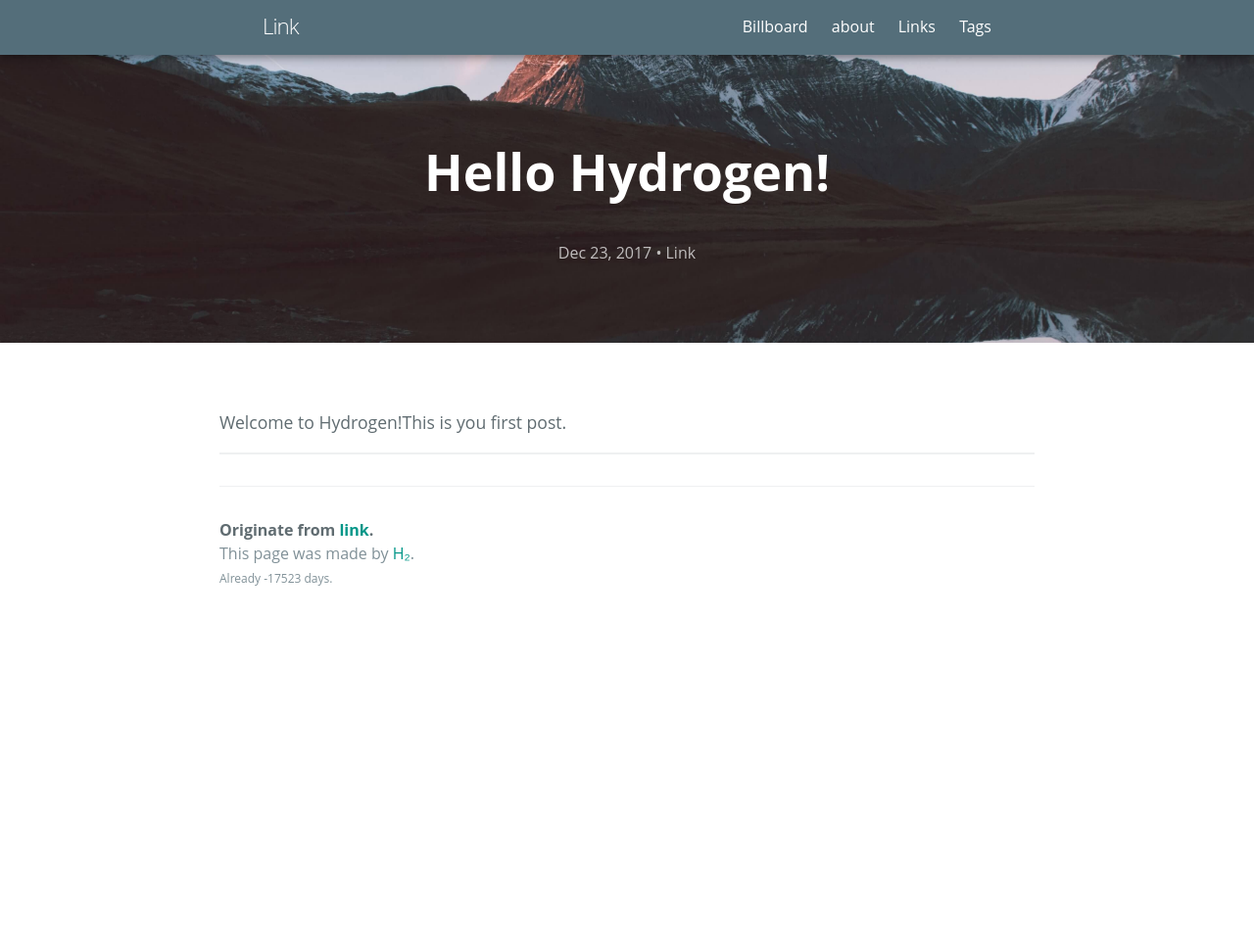
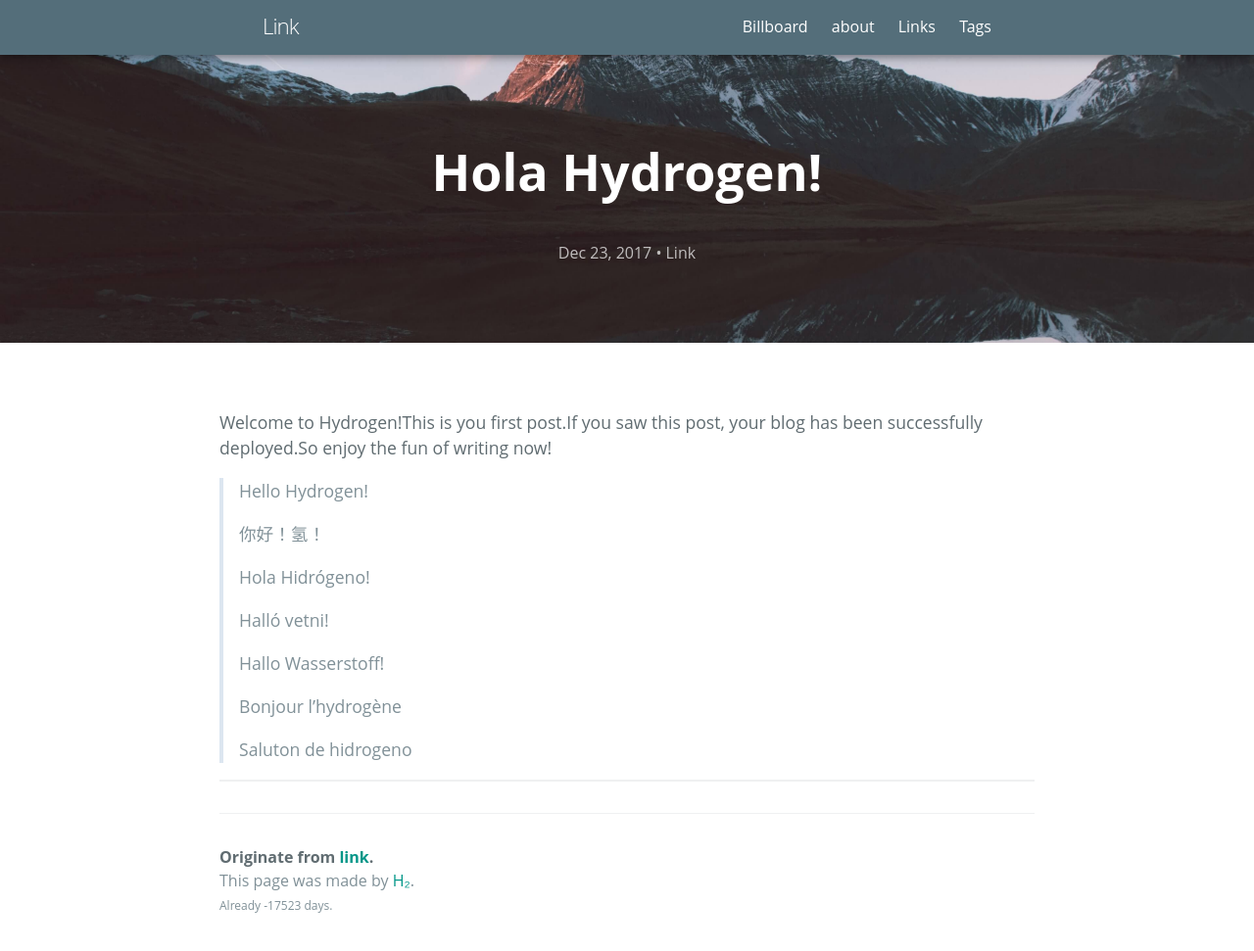
Before and after one commit to link9596/qwq, a Jekyll site: the page built from _posts/2017-12-23-hello-world.md, in a window 1280 px wide and 983 px high. Shown: the top 971 px of the window at 98% size. Built offline with Jekyll 4.4.1, drawn with Linux system fonts in a browser that asks for light colours; some web fonts are replaced; comment, search, counter and statistics services are not loaded.

Commit message:
HELLO WORLD!

```diff
--- a/_posts/2017-12-23-hello-world.md
+++ b/_posts/2017-12-23-hello-world.md
@@ -1,6 +1,20 @@
 ---
 layout: post
-title: Hello Hydrogen!
+title: Hola Hydrogen!
 ---
 
-Welcome to Hydrogen!This is you first post.
+Welcome to Hydrogen!This is you first post.If you saw this post, your blog has been successfully deployed.So enjoy the fun of writing now!
+
+> Hello Hydrogen!
+>
+> 你好！氢！
+>
+> Hola Hidrógeno!
+>
+> Halló vetni!
+>
+> Hallo Wasserstoff!
+>
+> Bonjour l'hydrogène
+>
+> Saluton de hidrogeno
```
